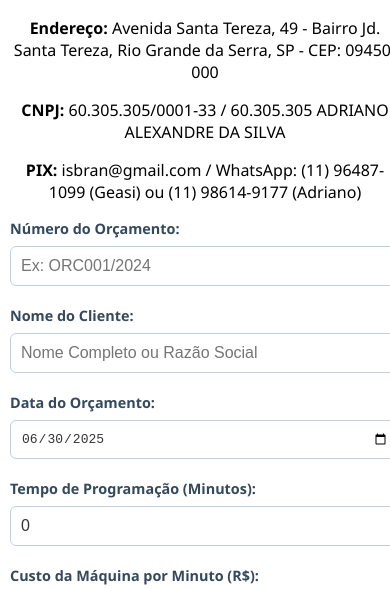
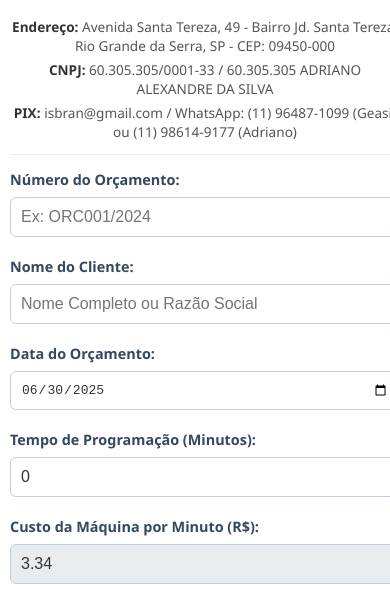
Before and after one commit to StrongBear10/USINFOCO, a plain HTML site: page index.html in a window 390 px wide. Shown: the part 255-844 px from the top of the page. Drawn offline with Linux system fonts and the light colour scheme.

Commit message:
Update style.css

```diff
--- a/style.css
+++ b/style.css
@@ -46,6 +46,25 @@ body {
     margin-left: auto; /* Centraliza o logo horizontalmente */
     margin-right: auto; /* Centraliza o logo horizontalmente */
 }
+
+/* Estilo para as informações da empresa no cabeçalho */
+.company-info {
+    text-align: center; /* Centraliza o texto */
+    margin-bottom: 25px; /* Espaçamento abaixo */
+    padding-bottom: 15px;
+    border-bottom: 1px solid #eee; /* Linha divisória sutil */
+}
+
+.company-info p {
+    margin: 5px 0; /* Espaçamento entre as linhas de informação */
+    font-size: 0.95em;
+    color: #555;
+}
+
+.company-info strong {
+    color: #333;
+}
+
 
 /* Títulos H1 (Título principal do app) */
 h1 {
@@ -327,6 +346,15 @@ button {
         margin-bottom: 20px;
     }
 
+    .company-info {
+        margin-bottom: 20px;
+        padding-bottom: 10px;
+    }
+
+    .company-info p {
+        font-size: 0.9em;
+    }
+
     h1 {
         font-size: 1.8em; /* Reduz o tamanho do título principal */
         margin-bottom: 20px;
@@ -403,6 +431,15 @@ button {
         padding: 15px 10px; /* Reduz ainda mais o padding horizontal para telas muito pequenas */
     }
 
+    .company-info {
+        margin-bottom: 15px;
+        padding-bottom: 8px;
+    }
+
+    .company-info p {
+        font-size: 0.85em;
+    }
+
     h1 {
         font-size: 1.6em;
     }
```
